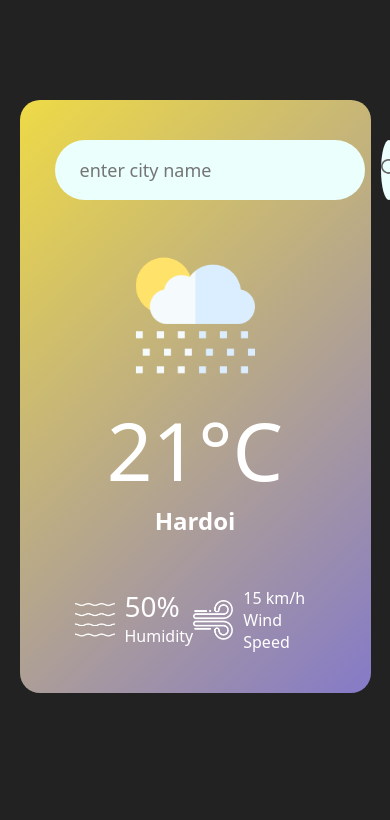
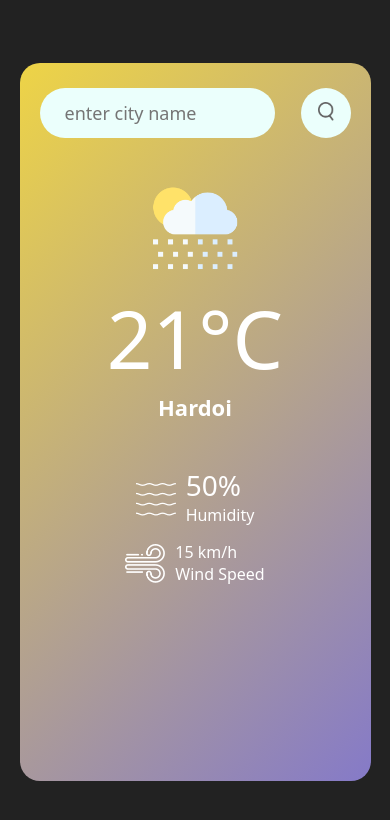
Before and after one commit to tarunagnihotri534-commits/WeatherApp-Project, a plain HTML site: page index.html in a window 390 px wide. Drawn offline with Linux system fonts and the light colour scheme.

Commit message:
Update style.css

```diff
--- a/style.css
+++ b/style.css
@@ -7,24 +7,44 @@
 
     body{
         background: #222;
+        min-height: 100vh;
+        display: flex;
+        align-items: center;
+        justify-content: center;
     }
     .card{
-        width: 90%;
-        max-width: 470px;
-        background: linear-gradient(135deg, #eeda46, #857ac8);
-        color: #fff;
-        margin: 100px auto 0;
-        border-radius: 20px;
-        padding: 40px 35px;
-        text-align: center;
+     width: 90%;
+    max-width: 420px;
+    min-height: 85vh;
+    background: linear-gradient(135deg, #eed446, #857ac8);
+    color: #fff;
+    border-radius: 20px;
+    padding: 25px 20px;
+    text-align: center;
+    }
 
+     @media (max-width: 480px) {
+
+    .temp {
+        font-size: 48px;
     }
+
+    .city {
+        font-size: 22px;
+    }
+
+    .details {
+        flex-direction: column;
+        gap: 15px;
+    }
+}
+
 
     .search{
         width: 100%;
         display: flex;
         align-items: center;
-        justify-content: space-between;
+        gap: 10px;
     }
 
     .search input{
@@ -38,6 +58,8 @@
         flex: 1;
         margin-right: 16px;
         font-size: 18px;
+        height: 50px;
+        width: 50px;
 
     }
 
@@ -46,8 +68,8 @@
         outline: 0;
         background: #ebfffc;
         border-radius: 50%;
-        width: 60px;
-        height: 60px;
+        width: 50px;
+        height: 50px;
         cursor: pointer;
     }
 
@@ -56,8 +78,9 @@
     }
 
     .weather-icon{
-        width: 170px;
+        width: 120px;
         margin-top: 30px;
+        max-width: 100%;
     }
     .credit{
         font-size: 14px;
```
